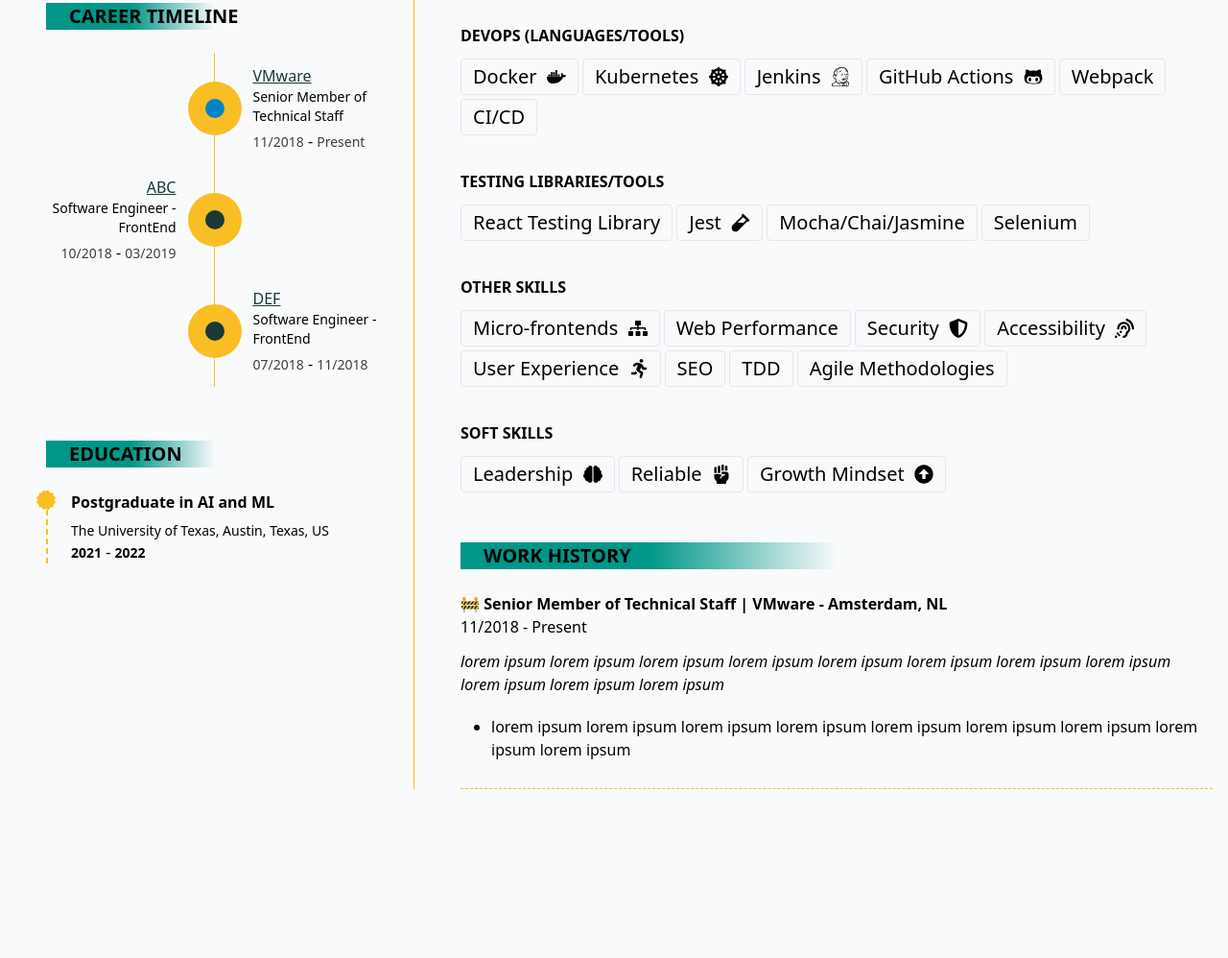
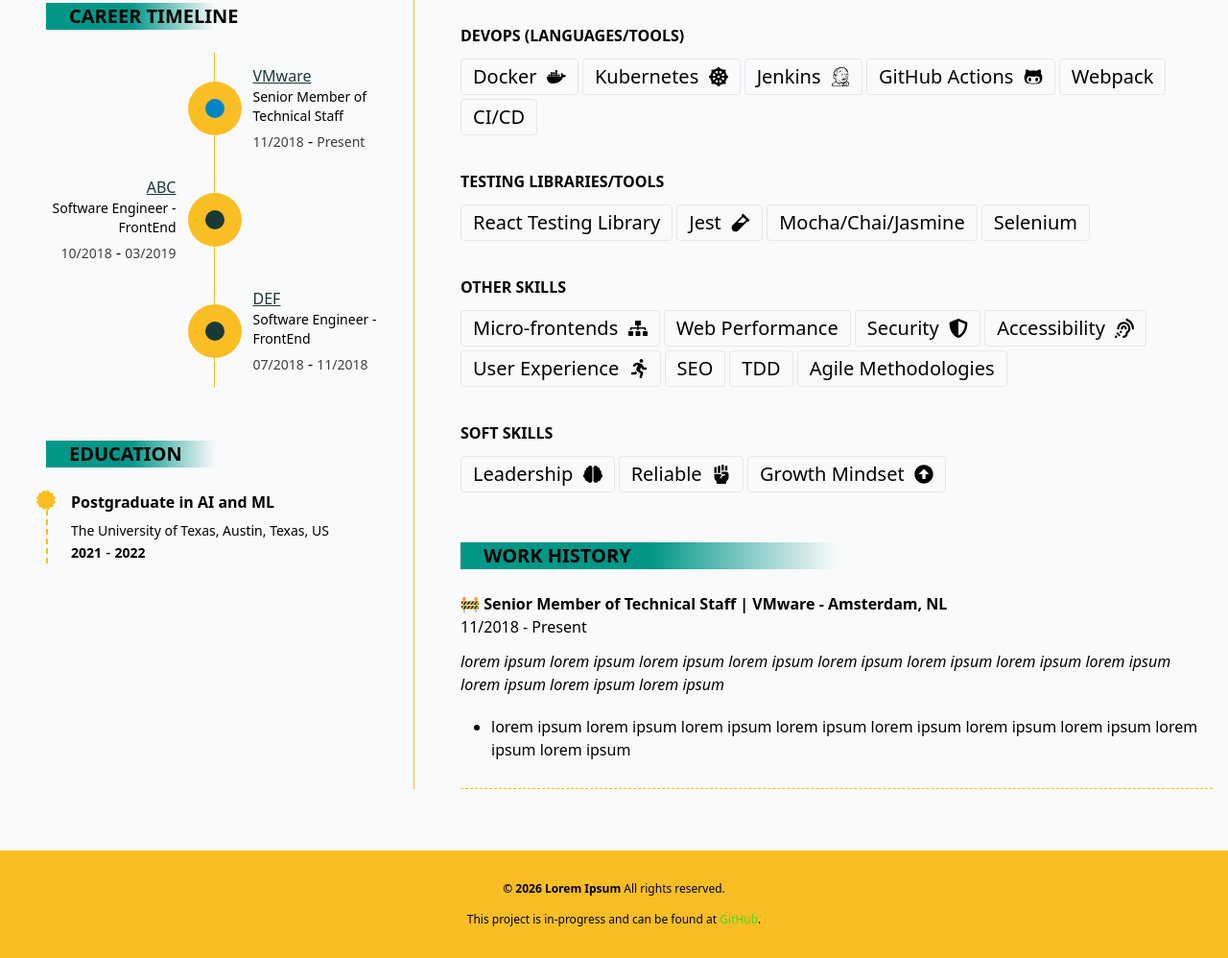
Before and after one commit to harman6666/Personal-portfolio, an Eleventy site: page src/index.njk in a window 1280 px wide. Shown: the part 659-1657 px from the top of the page at 96% size. Before the commit the page ends 1513 px from the top, so only its background shows below. Built offline with nearby package versions, Linux system fonts and the light colour scheme; Eleventy itself is replaced by a stand-in of ours; files that its build step writes are made by us from their sources.

Commit message:
added footer

```diff
--- a/src/_data/author.json
+++ b/src/_data/author.json
@@ -4,6 +4,7 @@
   "intro": "lorem ipsum lorem ipsum lorem ipsum lorem ipsum lorem ipsum lorem ipsum lorem ipsum lorem ipsum lorem ipsum ",
   "image": "assets/images/profile_pic_avatar.png",
   "title": "Senior Software Engineer",
+  "project_link": "https://github.com/harman6666/resume-builder",
   "location": {
     "name": "Amsterdam, Netherlands",
     "icon": "assets/svgs/location_icon.svg"
--- /dev/null
+++ b/src/_includes/partials/_footer.njk
@@ -0,0 +1,8 @@
+<footer class="highlight mt-16 pt-8 pb-8 text-xs text-center">
+  <p class="px-4">
+    <strong>&copy; {% year %} {{ author.name }}</strong> All rights reserved.
+  </divp>
+  <p class="px-4 pt-4">
+    This project is in-progress and can be found at <a href="{{author.project_link}}" target="_blank" class="text-[#50d71e]" rel="noreferrer" alt="Github page for Resume Builder">GitHub</a>.
+  </p>
+</footer>
--- a/src/_layouts/base.njk
+++ b/src/_layouts/base.njk
@@ -39,6 +39,7 @@
         {% include "partials/_work_experience.njk" %}
       </main>
     </div>
+    {% include "partials/_footer.njk" %}
     {% include "partials/_schema_org.njk" %}
   </body>
 </html>
```
Also changed, not shown: public/assets/css/styles.css, public/index.html.
